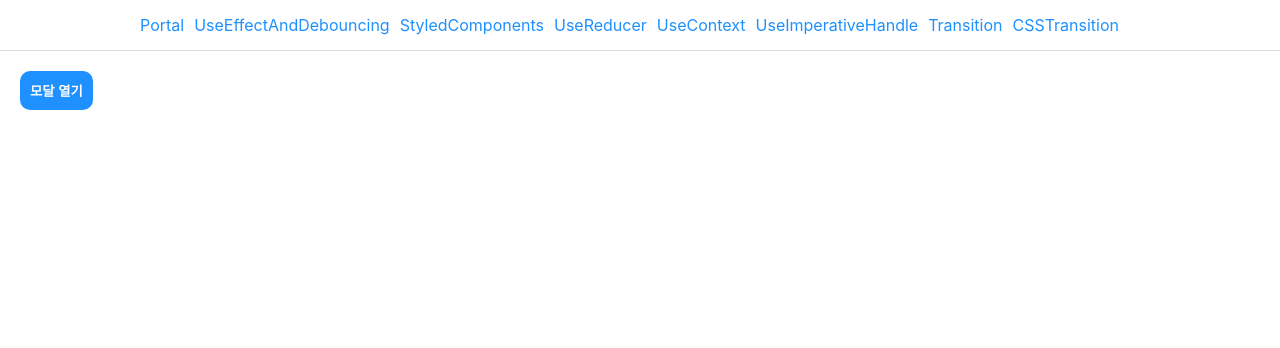
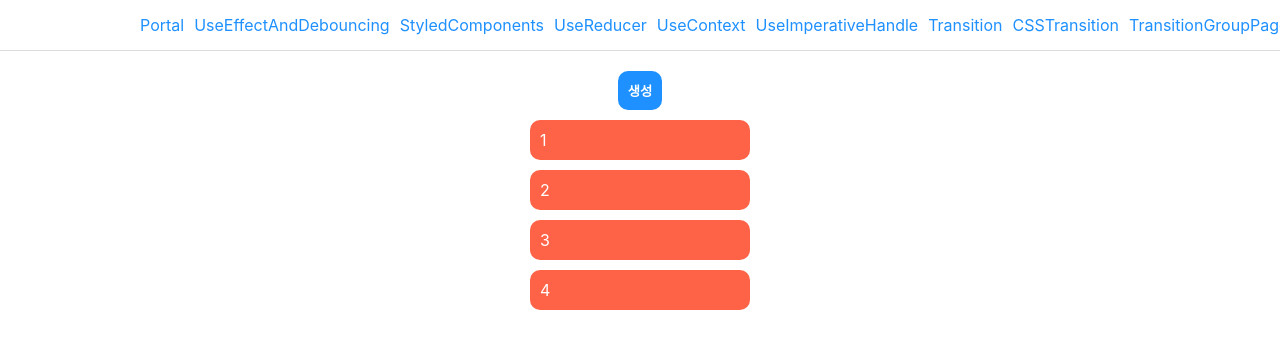
Before and after one commit to socratone/react-advanced, a React (Create React App) app: page /transition-group in a window 1280 px wide. Shown: the top 348 px of the page. Built offline with nearby package versions, Linux system fonts and the light colour scheme.

Commit message:
feat: transition group page 사용 방법 추가

```diff
--- a/src/App.tsx
+++ b/src/App.tsx
@@ -9,6 +9,7 @@ import UseContext from './pages/UseContext';
 import UseImperativeHandle from './pages/UseImperativeHandle';
 import TransitionPage from './pages/TransitionPage';
 import CSSTransitionPage from './pages/CSSTransitionPage';
+import TransitionGroupPage from './pages/TransitionGroupPage';
 
 function App() {
   return (
@@ -26,6 +27,7 @@ function App() {
         </MainNavItem>
         <MainNavItem to="/transition">Transition</MainNavItem>
         <MainNavItem to="/css-transition">CSSTransition</MainNavItem>
+        <MainNavItem to="/transition-group">TransitionGroupPage</MainNavItem>
       </MainNav>
       <Routes>
         <Route path="/portal" element={<Portal />} />
@@ -42,6 +44,7 @@ function App() {
         />
         <Route path="/transition" element={<TransitionPage />} />
         <Route path="/css-transition" element={<CSSTransitionPage />} />
+        <Route path="/transition-group" element={<TransitionGroupPage />} />
         <Route path="*" element={<Portal />} />
       </Routes>
     </div>
--- /dev/null
+++ b/src/pages/TransitionGroupPage/index.tsx
@@ -0,0 +1,92 @@
+import { useRef, useState } from 'react';
+import { CSSTransition, TransitionGroup } from 'react-transition-group';
+import styled from 'styled-components';
+
+const TransitionGroupPage = () => {
+  const id = useRef(5);
+  const [items, setItems] = useState([1, 2, 3, 4]);
+
+  const handleAdd = () => {
+    setItems([...items, id.current]);
+    id.current += 1;
+  };
+
+  const handleRemove = (id: number) => {
+    const filteredItems = items.filter((item) => item !== id);
+    setItems(filteredItems);
+  };
+
+  return (
+    <Container>
+      <Button onClick={handleAdd}>생성</Button>
+      <TransitionGroup component="ul">
+        {items.map((item) => (
+          <CSSTransition key={item} timeout={500} classNames="item">
+            <Item onClick={() => handleRemove(item)}>{item}</Item>
+          </CSSTransition>
+        ))}
+      </TransitionGroup>
+    </Container>
+  );
+};
+
+const Container = styled.div`
+  padding: 20px;
+  display: flex;
+  flex-direction: column;
+  align-items: center;
+  gap: 10px;
+
+  ul {
+    margin: 0;
+    padding: 0;
+
+    > * {
+      margin-bottom: 10px;
+    }
+
+    > *:last-of-type {
+      margin-bottom: 0;
+    }
+  }
+`;
+
+const Button = styled.button`
+  color: white;
+  background: dodgerblue;
+  border: 0;
+  border-radius: 10px;
+  padding: 10px;
+  cursor: pointer;
+  font-weight: 700;
+`;
+
+const Item = styled.li`
+  cursor: pointer;
+  color: white;
+  background: tomato;
+  width: 200px;
+  list-style: none;
+  padding: 10px;
+  border-radius: 10px;
+
+  &.item-enter {
+    opacity: 0;
+  }
+
+  &.item-enter-active {
+    opacity: 1;
+    transition: opacity 500ms ease-in;
+  }
+
+  &.item-exit {
+    opacity: 1;
+  }
+
+  &.item-exit-active {
+    opacity: 0;
+    transition: opacity 500ms ease-in;
+  }
+`;
+
+export default TransitionGroupPage;
```
